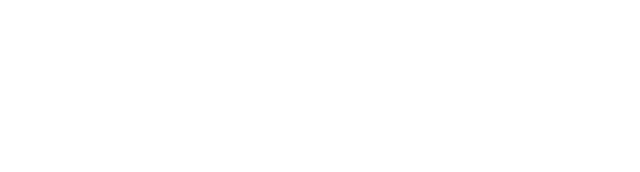
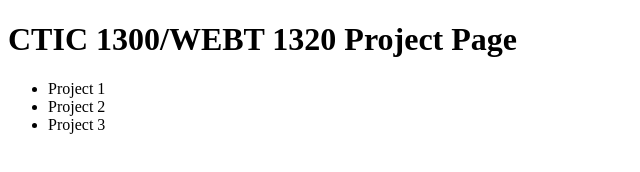
Before and after one commit to eghardin01/usingGithub, a plain HTML site: page index.html in a window 1280 px wide. Shown: the whole page, without its empty margins (0-640 px from the left). Drawn offline with Linux system fonts and the light colour scheme.

Commit message:
Update index.html

```diff
--- a/index.html
+++ b/index.html
@@ -7,7 +7,12 @@
     </head>
 
     <body>
-
+        <h1>CTIC 1300/WEBT 1320 Project Page</h1>
+        <Ul>
+            <li>Project 1</li>
+            <li>Project 2</li>
+            <li>Project 3</li>
+        </Ul>
     </body>
 
 </html>
```
